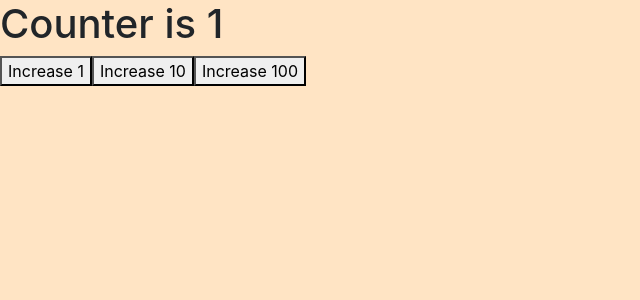
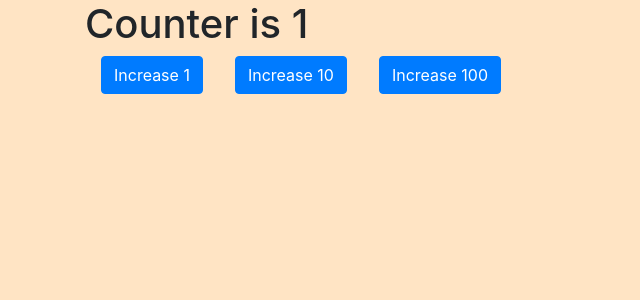
Before and after one commit to EricCoteReact/ReactSteps, a React (Create React App) app: page / in a window 1280 px wide. Shown: the top 300 px of the page, without its empty margins (0-640 px from the left). Built offline with nearby package versions, Linux system fonts and the light colour scheme.

Commit message:
Reactstrap for container and buttons

```diff
--- a/src/App.jsx
+++ b/src/App.jsx
@@ -1,14 +1,14 @@
 import React from 'react';
+import {Container} from 'reactstrap';
 import Counter from './counter/Counter';
-import './custom.scss'
-
-
-//npm install node-sass
-//npm install bootstrap reactstrap
-//create custom.scss
+import './custom.scss';
 
 export default class App extends React.Component {
     render() {
-        return ( <Counter init="1" /> )
+        return (
+            <Container>
+                 <Counter init="1" />
+            </Container>
+            )
     }
 }
--- a/src/counter/MyButton.jsx
+++ b/src/counter/MyButton.jsx
@@ -1,9 +1,11 @@
 import React from 'react';
+import {Button} from 'reactstrap'
 
 export default function MyButton({increment, onIncrease}) {
     return (
-        <button onClick={(e) => onIncrease(+increment)} >
+        <Button color="primary" onClick={(e) => onIncrease(+increment)}
+                className="mx-3"  >
             Increase {increment}
-        </button>
+        </Button>
     );
 }
```
